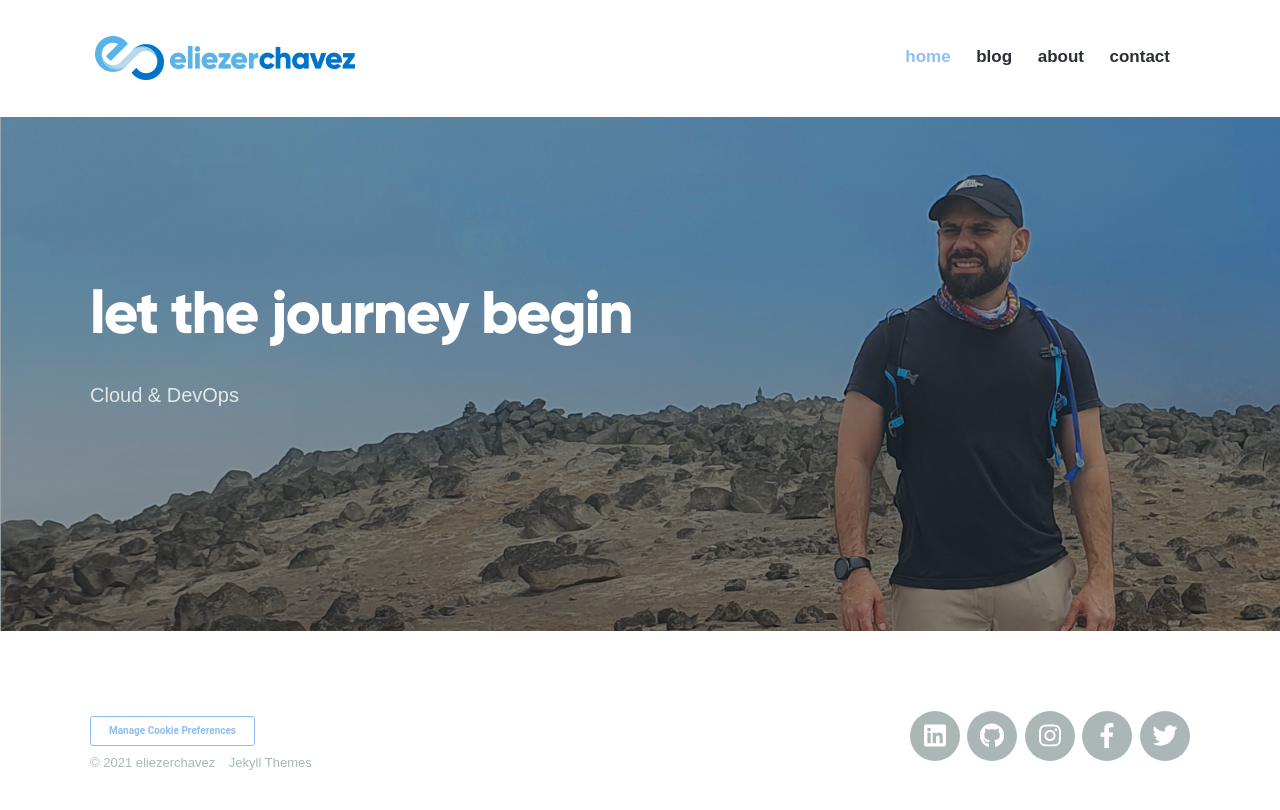
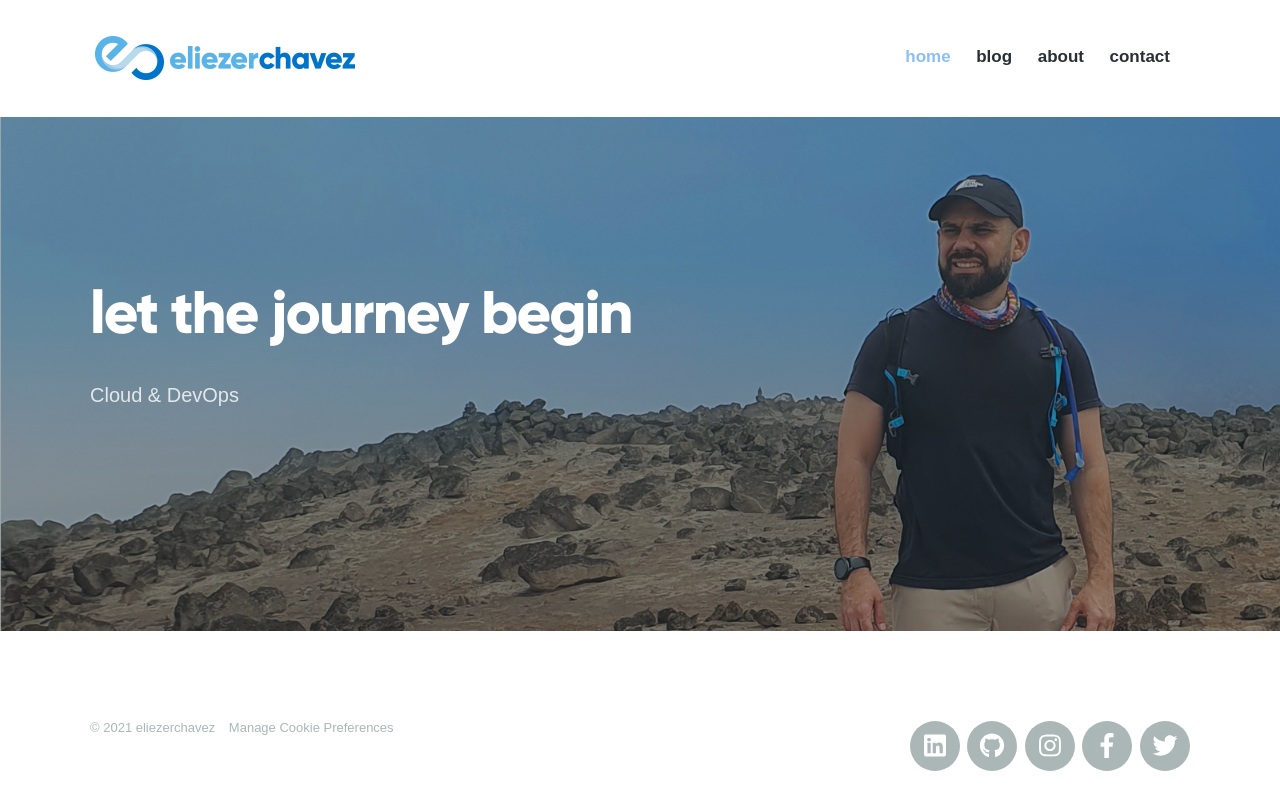
Before and after one commit to eliezerchavez/eliezerchavez.github.io, a Jekyll site: the page built from index.html, in a window 1280 px wide. Shown: the top 810 px of the page. Built offline with Jekyll 4.4.1, drawn with Linux system fonts in a browser that asks for light colours; nearby versions of some CDN libraries; some web fonts are replaced; a script that is not in the unit is left out.

Commit message:
added termly

```diff
--- a/_data/settings.yml
+++ b/_data/settings.yml
@@ -18,7 +18,7 @@ menu_settings:
       url: '/contact'
 
 footer_settings:
-  footer_tagline: '<button class="termly-cookie-preference-button" type="button" style="background: white; width: 165px; height: 30px; border-radius: 3px; border: 1px solid #8ebef2; font-family: Roboto, Arial; font-size: 10px; color: #8ebef2; font-weight: 600; box-sizing: border-box; cursor: pointer; padding: 0; outline: none;" onclick="displayPreferenceModal()">Manage Cookie Preferences</button>'
+  footer_tagline: ''
 
 hero_settings:
   overlay_opacity: 0.4
--- a/_includes/footer.html
+++ b/_includes/footer.html
@@ -6,7 +6,7 @@
 
 		<div class="footer__copyright">
 			<span>© {{ 'now' | date: "%Y" }} {{ site.data.settings.basic_settings.site_title }}</span>
-			<a href="https://jekyllthemes.io" target="_blank">Jekyll Themes</a>
+			<a href="#" onclick="displayPreferenceModal()">Manage Cookie Preferences</a>
 		</div>
 
 		{% include socials.html %}
```
